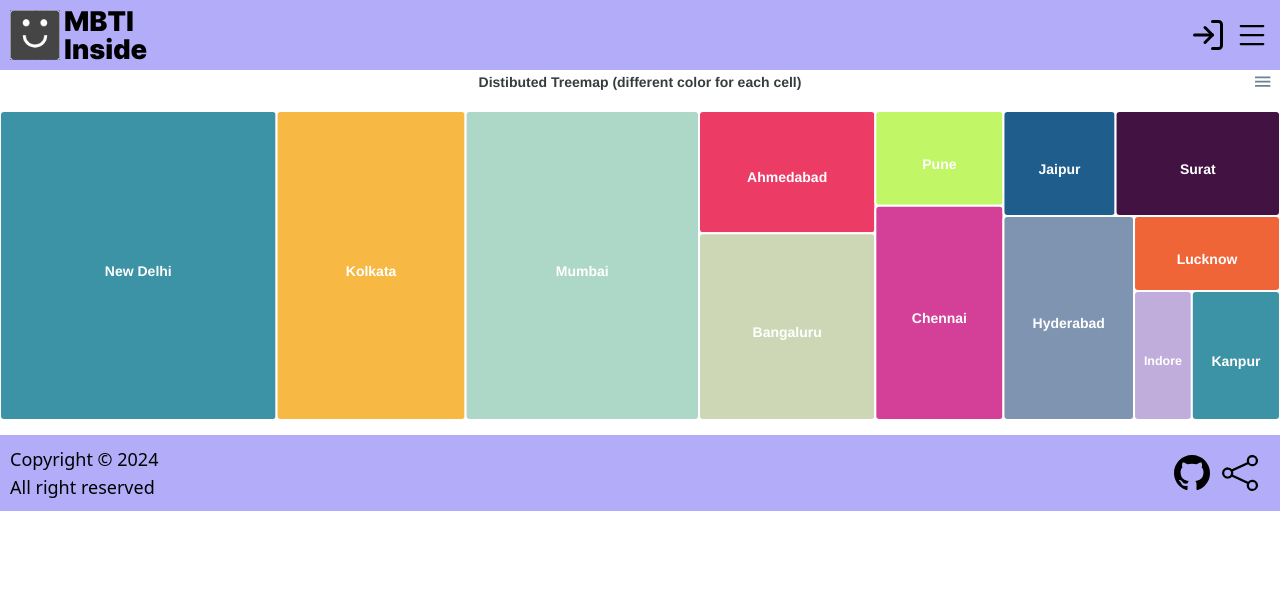
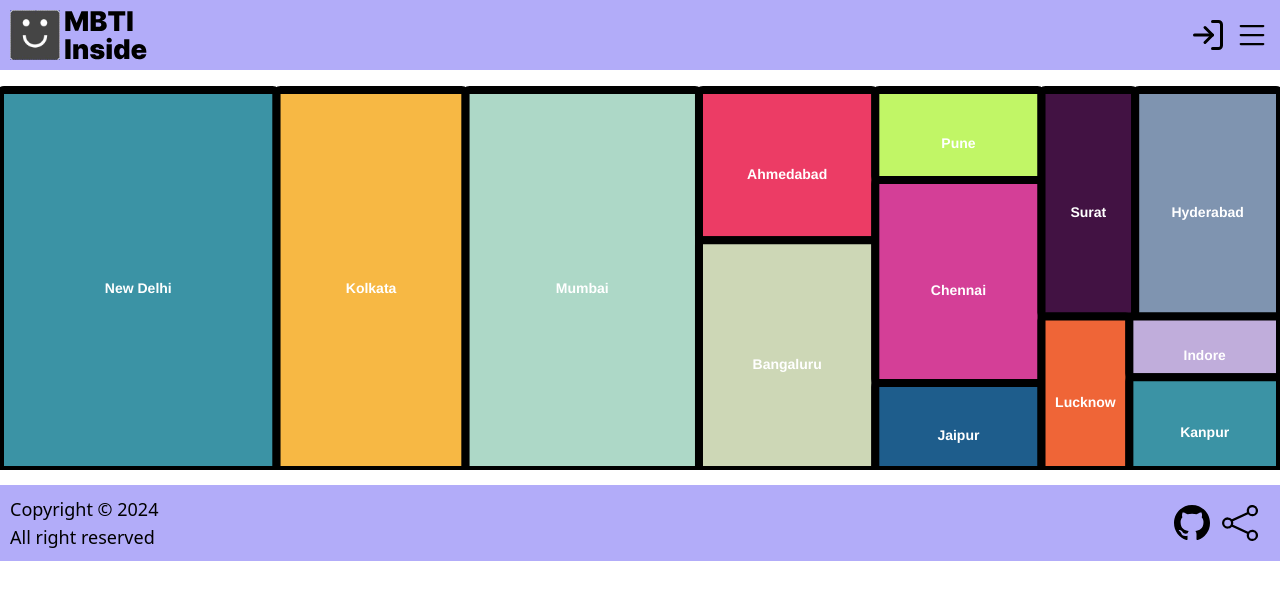
Before and after one commit to MBTI-Inside/server, a React (Vite) app in the folder frontend/: page /stats in a window 1280 px wide. Shown: the top 600 px of the page. Built offline with nearby package versions, Linux system fonts and the light colour scheme.

Commit message:
style: 차트 스타일 조정 rebi13/MBTI-Inside#63

```diff
--- a/frontend/src/pages/Stats/index.tsx
+++ b/frontend/src/pages/Stats/index.tsx
@@ -27,12 +27,15 @@ const Stats = () => {
       show: false
     },
     chart: {
-      height: 350,
-      type: 'treemap'
+      type: 'treemap',
+      toolbar: {
+        show: false
+      }
     },
-    title: {
-      text: 'Distibuted Treemap (different color for each cell)',
-      align: 'center'
+    stroke: {
+      show: true,
+      width: 8,
+      colors: ['#000']
     },
     colors: [
       '#3B93A5',
@@ -62,7 +65,7 @@ const Stats = () => {
         options={options}
         series={series}
         type="treemap"
-        height={350}
+        height={400}
       />
     </>
   );
```
